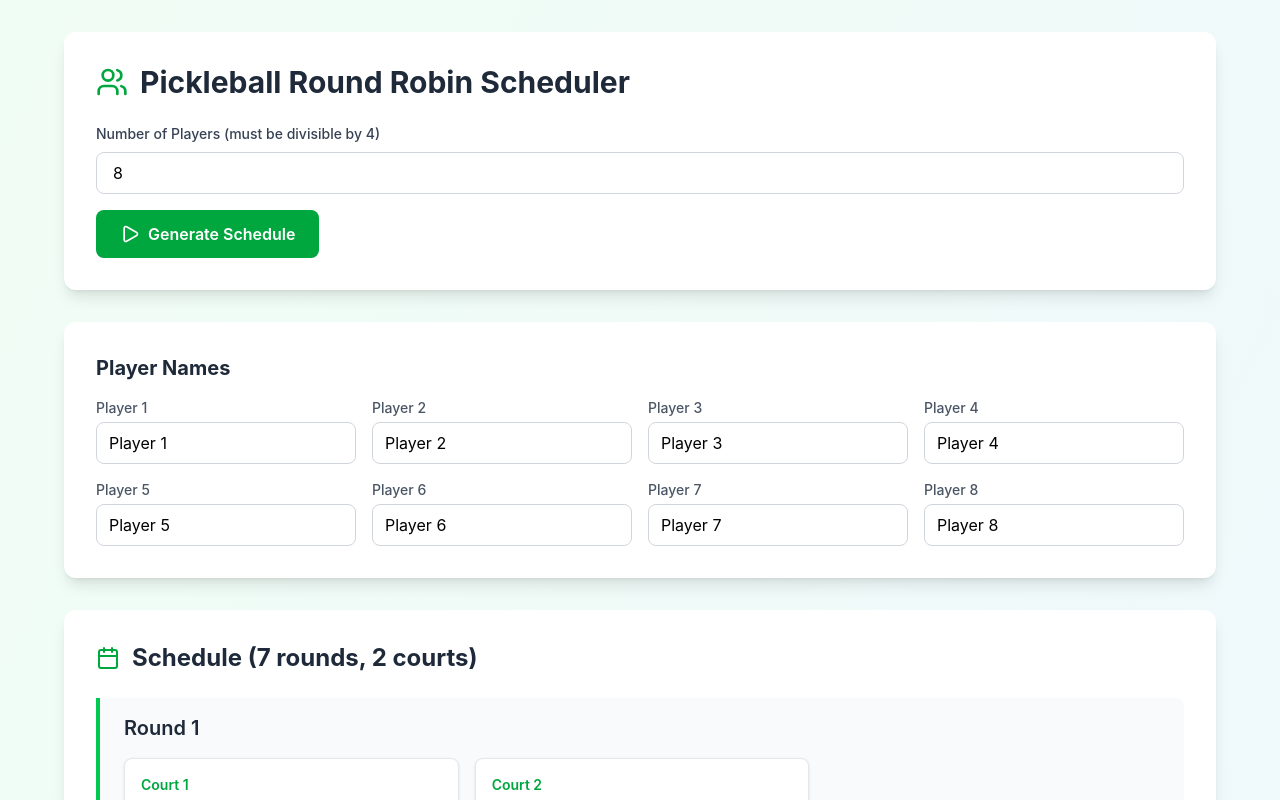
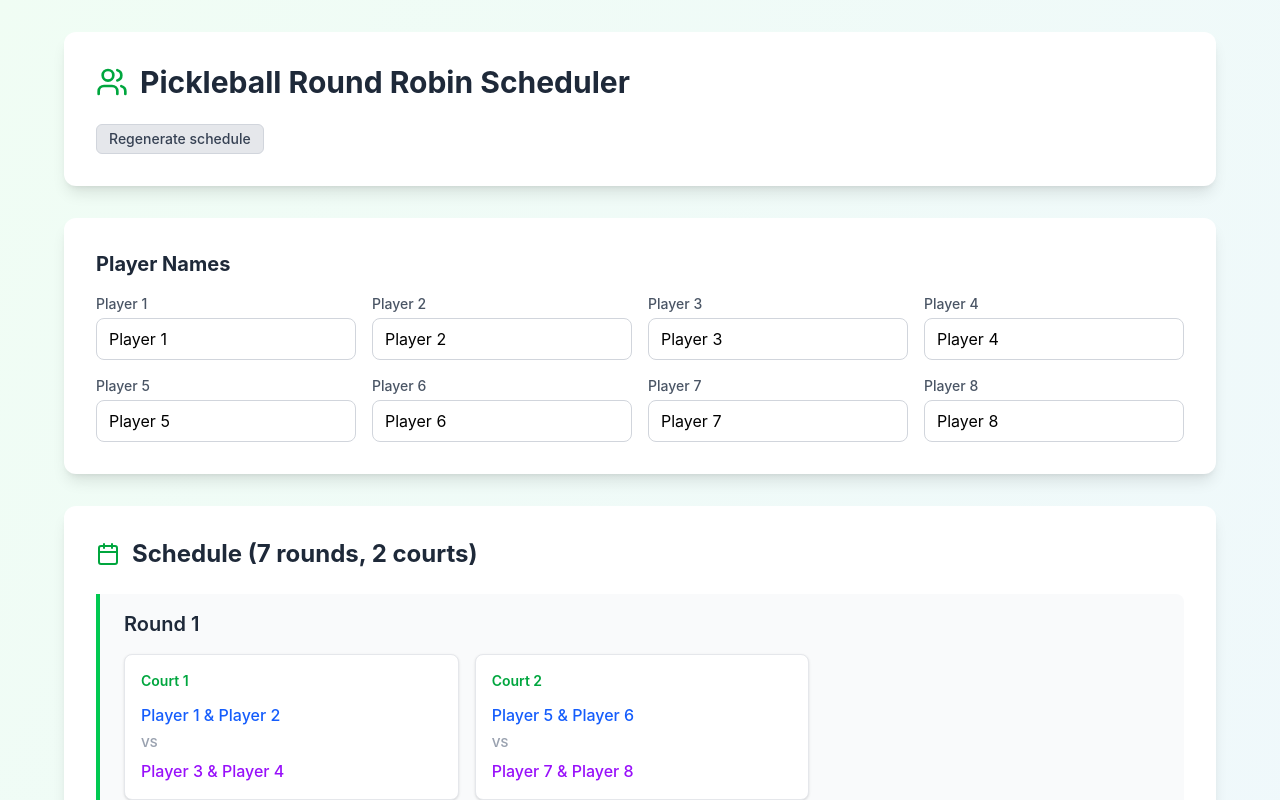
Before and after one commit to ajalmaguer/pickleball_bracket_maker, a React (Vite) app: page / in a window 1280 px wide. Both pictures are taken after a click on the button "Generate Schedule". Shown: the top 800 px of the page. Built offline with nearby package versions, Linux system fonts and the light colour scheme.

Commit message:
Refactor PickleballScheduler to include a Toggle component for schedule regeneration and improve player input handling

```diff
--- a/src/routes/index.tsx
+++ b/src/routes/index.tsx
@@ -1,12 +1,14 @@
 import { createFileRoute } from '@tanstack/react-router';
 import { atom, useAtom } from 'jotai';
-import { Users, Calendar, Play } from 'lucide-react';
+import { atomWithStorage } from 'jotai/utils';
+import { Calendar, Play, Users } from 'lucide-react';
+import type { FunctionComponent, ReactNode } from 'react';
+import { useState } from 'react';
 import {
   generateSchedule,
   type Match,
   type MatchWithoutByes,
 } from './generateSchedule';
-import { atomWithStorage } from 'jotai/utils';
 
 const numPlayersAtom = atom<string | number>(8);
 const scheduleAtom = atomWithStorage<ReturnType<
@@ -20,9 +22,40 @@ export const Route = createFileRoute('/')({
 
 function hasNoByes(match: Match | MatchWithoutByes): match is MatchWithoutByes {
   const { team1, team2 } = match;
-  console.log(team1, team2);
   return team1.every((player) => !!player) && team2.every((player) => !!player);
 }
+
+const Toggle: FunctionComponent<{
+  overRideShow: boolean;
+  children: ReactNode;
+}> = ({ overRideShow, children }) => {
+  const [toggle, setToggle] = useState(false);
+
+  if (overRideShow || toggle) {
+    return (
+      <div className="mb-4">
+        <button
+          onClick={() => setToggle(false)}
+          className="flex items-center gap-2 bg-gray-200 text-gray-700 px-3 py-1 rounded-md font-medium border border-gray-300 hover:bg-gray-300 transition-colors text-sm"
+        >
+          Hide
+        </button>
+        {children}
+      </div>
+    );
+  }
+
+  if (!toggle) {
+    return (
+      <button
+        onClick={() => setToggle(true)}
+        className="flex items-center gap-2 bg-gray-200 text-gray-700 px-3 py-1 rounded-md font-medium border border-gray-300 hover:bg-gray-300 transition-colors text-sm"
+      >
+        Regenerate schedule
+      </button>
+    );
+  }
+};
 
 const PickleballScheduler = () => {
   const [numPlayers, setNumPlayers] = useAtom(numPlayersAtom);
@@ -30,18 +63,15 @@ const PickleballScheduler = () => {
   const [playerNames, setPlayerNames] = useAtom(playerNamesAtom);
 
   const handleGenerate = () => {
-    if (schedule) {
-      const confirm = window.confirm(
-        'Generating a new schedule will erase the current one. Continue?'
-      );
-      if (!confirm) return;
-    }
-
     if (typeof numPlayers !== 'number') {
       alert('Please enter a valid number of players (must be divisible by 4).');
       return;
     }
     const generated = generateSchedule(numPlayers);
+    if (!generated) {
+      alert('Failed to generate schedule. Please check the number of players.');
+      return;
+    }
     setSchedule(generated);
 
     // Initialize default player names if not set
@@ -73,15 +103,15 @@ const PickleballScheduler = () => {
             </h1>
           </div>
 
+          <Toggle overRideShow={!schedule}>
             <div className="space-y-4">
               <div>
                 <label className="block text-sm font-medium text-gray-700 mb-2">
-                Number of Players (must be divisible by 4)
+                  Number of Players
                 </label>
                 <input
                   type="number"
                   min="4"
-                // step="4"
                   value={numPlayers}
                   onChange={(e) => {
                     e.target.value
@@ -97,9 +127,10 @@ const PickleballScheduler = () => {
                 className="flex items-center gap-2 bg-green-600 text-white px-6 py-3 rounded-lg font-semibold hover:bg-green-700 transition-colors"
               >
                 <Play className="w-5 h-5" />
-              Generate Schedule
+                {schedule ? 'Regenerate' : 'Generate'} Schedule
               </button>
             </div>
+          </Toggle>
         </div>
 
         {schedule && typeof numPlayers === 'number' && (
```
Lines whose indentation alone changed are shown as unchanged.
